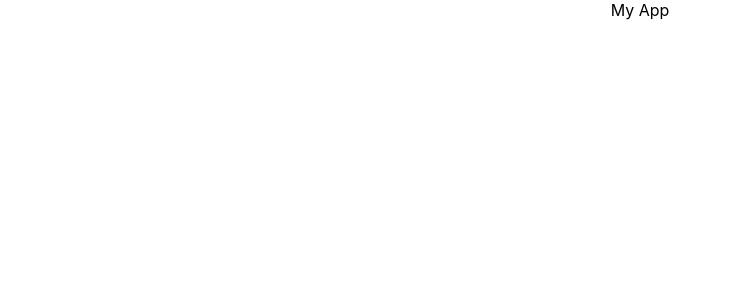
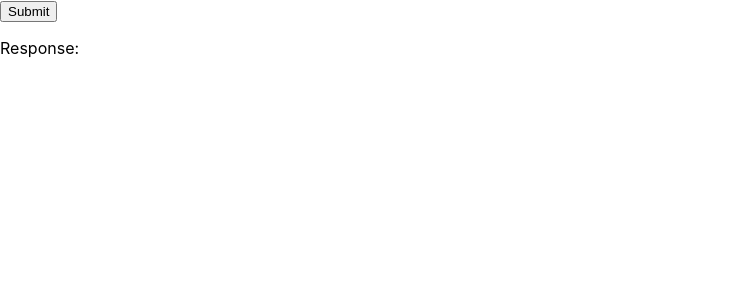
Before and after one commit to mwraich/Meet-Me-In-The-Median, a React (Create React App) app in the folder client/: page / in a window 1280 px wide. Shown: the top 300 px of the page, without its empty margins (0-732 px from the left). Built offline with nearby package versions, Linux system fonts and the light colour scheme.

Commit message:
Connect backend and frontend API

```diff
--- a/client/src/App.js
+++ b/client/src/App.js
@@ -1,11 +1,30 @@
 import './App.css';
+import { useState } from 'react';
 
 function App() {
-  return (
-    <div className="App">
-      My App
-    </div>
-  );
+	const [response, setResponse] = useState('');
+
+	const handleSubmit = async (e) => {
+		e.preventDefault();
+		try {
+			const response = await fetch('http://localhost:8000/api', {
+				method: 'GET',
+				headers: {
+					'Content-Type': 'application/json',
+				},
+			});
+			const data = await response.json();
+			setResponse(data);
+		} catch (error) {
+			console.error('Error fetching result:', error);
+		}
+	};
+	return (
+		<div>
+			<button onClick={handleSubmit}>Submit</button>
+			{response !== null && <p>Response: {response}</p>}
+		</div>
+	);
 }
 
 export default App;
```
